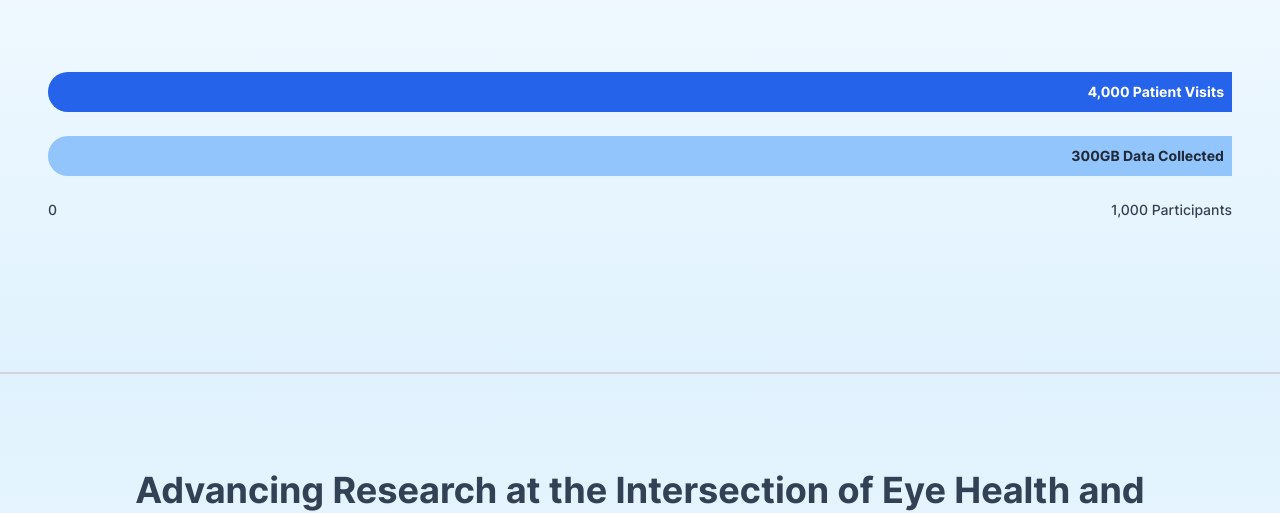
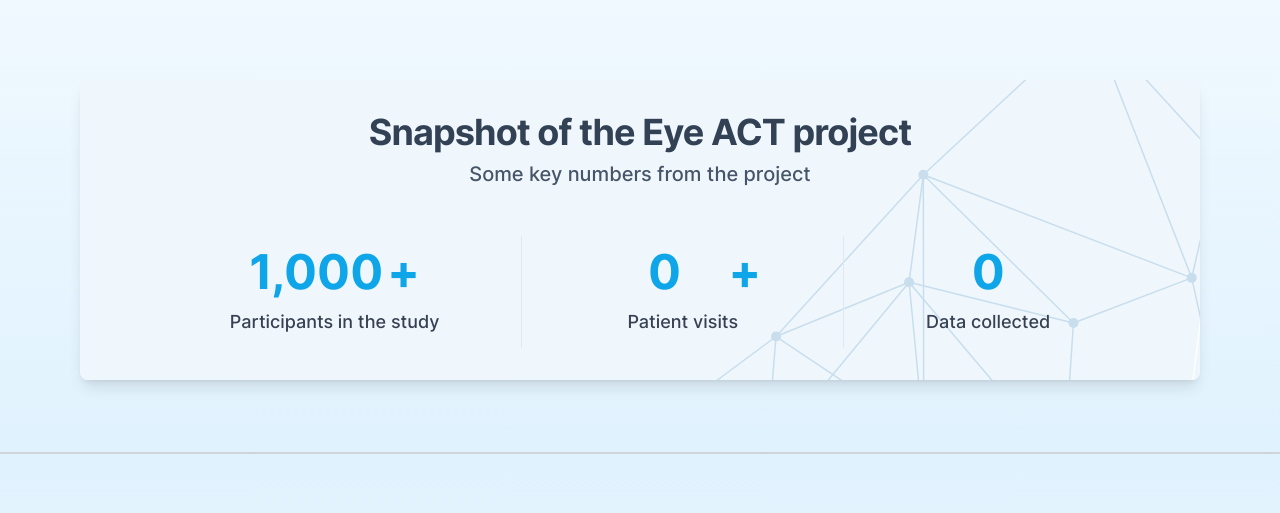
Before and after one commit to EyeACT/eyeactstudy.org, a Next.js app: page / in a window 1280 px wide. Shown: the part 1295-1808 px from the top of the page. Built offline with nearby package versions, Linux system fonts and the light colour scheme; what tailwindcss-debug-screens would draw is missing.

Commit message:
feat: :sparkles: update to home page

```diff
--- a/package.json
+++ b/package.json
@@ -32,6 +32,7 @@
     "@sendgrid/mail": "^7.7.0",
     "add-to-calendar-button-react": "^2.6.8",
     "clsx": "^1.2.1",
+    "countup.js": "^2.8.0",
     "d3": "^7.9.0",
     "dayjs": "^1.11.9",
     "formik": "^2.2.9",
--- a/src/components/content/StatsText.tsx
+++ b/src/components/content/StatsText.tsx
@@ -1,46 +1,125 @@
+import { Stack, StackDivider } from '@chakra-ui/react';
+import parse from 'html-react-parser';
+import { useEffect, useRef, useState } from 'react';
+
 const StatsList = [
   {
-    heading: '4,000',
-    text: 'Participants anticipated in the study',
+    heading: 1000,
+    text: 'Participants in the study',
   },
   {
-    heading: '15+',
-    text: 'Data types to be collected (vitals, electrocardiogram, etc.)',
+    heading: 4000,
+    text: 'Patient visits',
   },
   {
-    heading: '8',
-    text: `Research institutions involved`,
-  },
-  {
-    heading: '50+',
-    text: 'Team members',
+    heading: 300,
+    text: `Data collected`,
   },
 ];
 
 export default function StatsText() {
+  // Create refs for each countUp animation
+  const refs = useRef([]);
+  const [visibleIndexes, setVisibleIndexes] = useState([]);
+
+  useEffect(() => {
+    const observer = new IntersectionObserver(
+      (entries) => {
+        entries.forEach((entry, index) => {
+          if (entry.isIntersecting) {
+            setVisibleIndexes((prev) => {
+              if (!prev.includes(index)) {
+                return [...prev, index];
+              }
+              return prev;
+            });
+          }
+        });
+      },
+      { threshold: 0.5 }, // Trigger when 50% of the element is visible
+    );
+
+    refs.current.forEach((ref, index) => {
+      if (ref) observer.observe(ref);
+    });
+
+    return () => observer.disconnect(); // Clean up observer
+  }, []);
+
+  useEffect(() => {
+    if (visibleIndexes.length > 0) {
+      initCountUps(visibleIndexes);
+    }
+  }, [visibleIndexes]);
+
+  async function initCountUps(indexes) {
+    const countUpModule = await import('countup.js');
+    indexes.forEach((index) => {
+      const ref = refs.current[index];
+      if (ref) {
+        const countUpAnim = new countUpModule.CountUp(
+          ref,
+          StatsList[index].heading,
+          {
+            duration: 2,
+            separator: ',',
+          },
+        );
+        if (!countUpAnim.error) {
+          countUpAnim.start();
+        } else {
+          console.error(countUpAnim.error);
+        }
+      }
+    });
+  }
+
   return (
-    <section className='bg-white'>
-      <div className='mx-auto max-w-screen-xl px-4 py-8 sm:py-16 lg:px-6'>
-        <h2 className='mb-4 text-4xl font-bold tracking-tight'>
-          Snapshot of the AI-READI project
-        </h2>
-        <p className='max-w-screen-md text-2xl font-light text-slate-600'>
+    <section className='pt-4'>
+      <div className='px-8'>
+        <div className='border[1px] m-2 mx-auto max-w-screen-xl rounded-lg border-gray-200 bg-[url(/images/polygon-card-v2.svg)] p-8 text-center shadow-lg'>
+          <h1 className='mb-2 text-3xl font-bold tracking-tight sm:text-4xl'>
+            Snapshot of the Eye ACT project
+          </h1>
+
+          <p className='mb-12 text-xl font-medium text-slate-600'>
             Some key numbers from the project
           </p>
-        <div className='grid pt-8 text-left md:grid-cols-4 md:gap-8'>
-          {StatsList.map((stat) => (
-            <div key={stat.heading}>
-              <div className='mb-5'>
-                <dt className='mb-3 flex items-center text-4xl font-bold text-gray-900'>
-                  {stat.heading}
+
+          <div className='flex justify-center'>
+            <Stack
+              direction={['column', 'column', 'column', 'row']}
+              spacing='70px'
+              divider={<StackDivider borderColor='gray.200' />}
+            >
+              {StatsList.map((stat, index) => (
+                <div
+                  key={stat.heading}
+                  className='flex flex-col items-center justify-start space-y-3 p-3 text-center'
+                >
+                  <div className='flex items-center justify-center space-x-1'>
+                    <dt
+                      ref={(el) => (refs.current[index] = el)}
+                      className='text-5xl font-bold text-sky-500'
+                      style={{
+                        minWidth: '120px',
+                        textAlign: 'center',
+                      }}
+                    >
+                      0
                     </dt>
+                    {stat.heading > 500 && (
+                      <span className='text-5xl font-bold text-sky-500'>+</span>
+                    )}
+                  </div>
 
-                <dd className='text-lg font-light text-slate-500'>
-                  {stat.text}
+                  <dd className='text-lg font-medium text-gray-700'>
+                    {parse(stat.text)}
                   </dd>
                 </div>
+              ))}
+            </Stack>
           </div>
-          ))}
         </div>
       </div>
     </section>
--- a/src/pages/index.tsx
+++ b/src/pages/index.tsx
@@ -6,11 +6,12 @@ import fs from 'fs';
 import matter from 'gray-matter';
 import Image from 'next/image';
 
+import StatsText from '@/components/content/StatsText';
 import Layout from '@/components/layout/Layout';
 import ButtonLink from '@/components/links/ButtonLink';
 import Seo from '@/components/Seo';
 
-import { WidthFramerContainer, WidthFramerItem } from '@/utils/framer';
+import { WidthFramerContainer } from '@/utils/framer';
 
 /**
  * SVGR Supportgray
@@ -158,7 +159,7 @@ const HomePage: React.FC<EventItem> = ({ slug, frontMatter }) => {
             </div>
           </section>
 
-          <section className='bg-gradient-to-t from-sky-100 to-white pb-0 pt-16'>
+          <section className='bg-gradient-to-t from-sky-100 to-white pb-0 pt-12'>
             <div className='mx-auto max-w-screen-xl text-center'>
               <motion.h2
                 variants={fadeInVariants}
@@ -206,44 +207,13 @@ const HomePage: React.FC<EventItem> = ({ slug, frontMatter }) => {
                 viewport={{ once: true, amount: 1 }}
                 className='relative w-full space-y-6 p-4'
               >
-                {/* Stacked Bars */}
-                <div className='relative h-[40px] w-full rounded-full bg-gray-200'>
-                  {/* Bar for Patient Visits */}
-                  <motion.div
-                    variants={WidthFramerItem}
-                    className='absolute inset-0 w-[80%] rounded-l-full bg-blue-600'
-                  >
-                    <span className='absolute right-2 top-[50%] -translate-y-1/2 transform text-sm font-bold text-white'>
-                      4,000 Patient Visits
-                    </span>
-                  </motion.div>
-                </div>
-
-                <div className='relative h-[40px] w-full rounded-full bg-gray-200'>
-                  {/* Bar for Data Collected */}
-                  <motion.div
-                    variants={WidthFramerItem}
-                    className='absolute inset-0 w-[40%] rounded-l-full bg-blue-300'
-                  >
-                    <span className='absolute right-2 top-[50%] -translate-y-1/2 transform text-sm font-bold text-gray-800'>
-                      300GB Data Collected
-                    </span>
-                  </motion.div>
-                </div>
-
-                {/* Labels */}
-                <div className='flex justify-between'>
-                  <span className='text-sm font-medium text-gray-700'>0</span>
-                  <span className='text-sm font-medium text-gray-700'>
-                    1,000 Participants
-                  </span>
-                </div>
+                <StatsText />
               </motion.div>
             </div>
-            <div className='mx-auto max-w-screen-xl border-b-2 border-gray-300 pt-32 lg:pt-24'></div>
+            <div className='mx-auto max-w-screen-xl border-b-2 border-gray-300 pt-32 lg:pt-2'></div>
           </section>
 
-          <section className='bg-gradient-to-t from-white to-sky-100 px-8 py-24'>
+          <section className='bg-gradient-to-t from-white to-sky-100 px-8 py-16'>
             <div className='mx-auto max-w-7xl text-center text-black'>
               <motion.h2
                 variants={fadeInVariants}
@@ -309,7 +279,7 @@ const HomePage: React.FC<EventItem> = ({ slug, frontMatter }) => {
             </div>
           </section>
 
-          <section className='bg-gradient-to-t from-sky-100 to-white py-14'>
+          <section className='bg-gradient-to-t from-sky-100 to-white pb-8 pt-8'>
             <motion.div
               variants={fadeInVariants}
               initial='hidden'
@@ -376,7 +346,7 @@ const HomePage: React.FC<EventItem> = ({ slug, frontMatter }) => {
             </motion.div>
           </section>
 
-          <section className='bg-gradient-to-t from-white to-sky-100'>
+          <section className='bg-gradient-to-t from-white to-sky-100 py-16'>
             <motion.div
               variants={fadeInVariants}
               initial='hidden'
@@ -412,7 +382,7 @@ const HomePage: React.FC<EventItem> = ({ slug, frontMatter }) => {
             </motion.div>
           </section>
 
-          <section className='bg-gradient-to-t from-sky-100 to-white py-24'>
+          <section className='bg-gradient-to-t from-sky-100 to-white pb-20 pt-10'>
             <motion.div
               variants={fadeInVariants}
               initial='hidden'
```
Also changed, not shown: public/images/polygon-card-v2.svg (added), 1 other file (tests, documents, lock files or other folders). Lines whose indentation alone changed are shown as unchanged.
